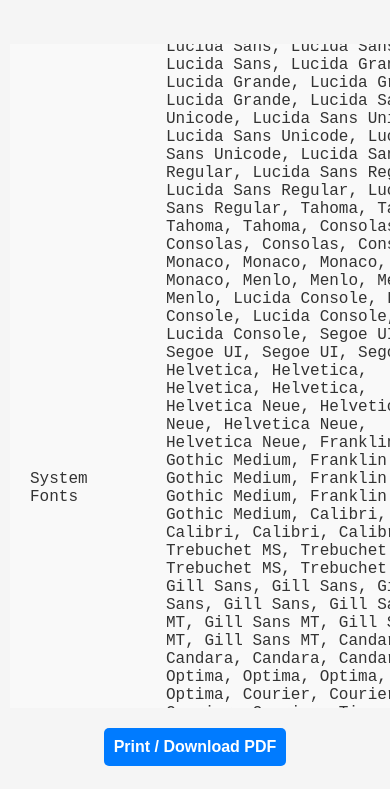
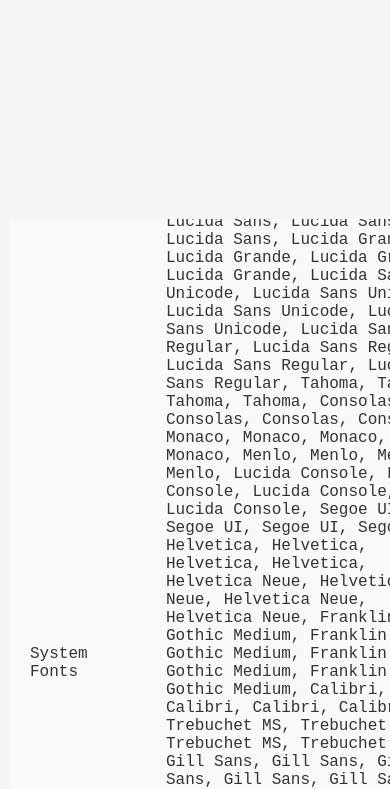
Before and after one commit to s41r4j/webtools, a plain HTML site: page tools/browser_fingerprinting.html in a window 390 px wide. Shown: the part 55-844 px from the top of the page. Drawn offline with Linux system fonts and the light colour scheme; no server answers.

Commit message:
Update styles.css

```diff
--- a/assets/css/styles.css
+++ b/assets/css/styles.css
@@ -22,7 +22,7 @@ body {
     justify-content: center;
     align-items: center;
     height: calc(100vh - 200px); /* Adjust the height calculation as needed */
-    margin-top: 10px; /* Adjust the margin-top value as desired */
+    margin-top: 50px; /* Adjust the margin-top value as desired */
 }
 
 .card {
@@ -57,14 +57,44 @@ body {
     font-size: 18px;
 }
 
-@media screen and (max-width: 768px) {
+@media screen and (max-width: 1040px) {
     .container {
       flex-direction: column;
       align-items: center;
-      margin-top: 12%;
+      margin-top: 25%;
     }
 
     .card {
       width: 100%;
     }
-  }
+}
+
+@media screen and (max-width: 850px) {
+    .container {
+      margin-top: 32%;
+    }
+}
+
+@media screen and (max-width: 680px) {
+    .container {
+      margin-top: 37%;
+    }
+}
+
+@media screen and (max-width: 580px) {
+    .container {
+      margin-top: 47%;
+    }
+}
+
+@media screen and (max-width: 440px) {
+    .container {
+      margin-top: 57%;
+    }
+}
+
+@media screen and (max-width: 340px) {
+    .container {
+      margin-top: 65%;
+    }
+}
```
